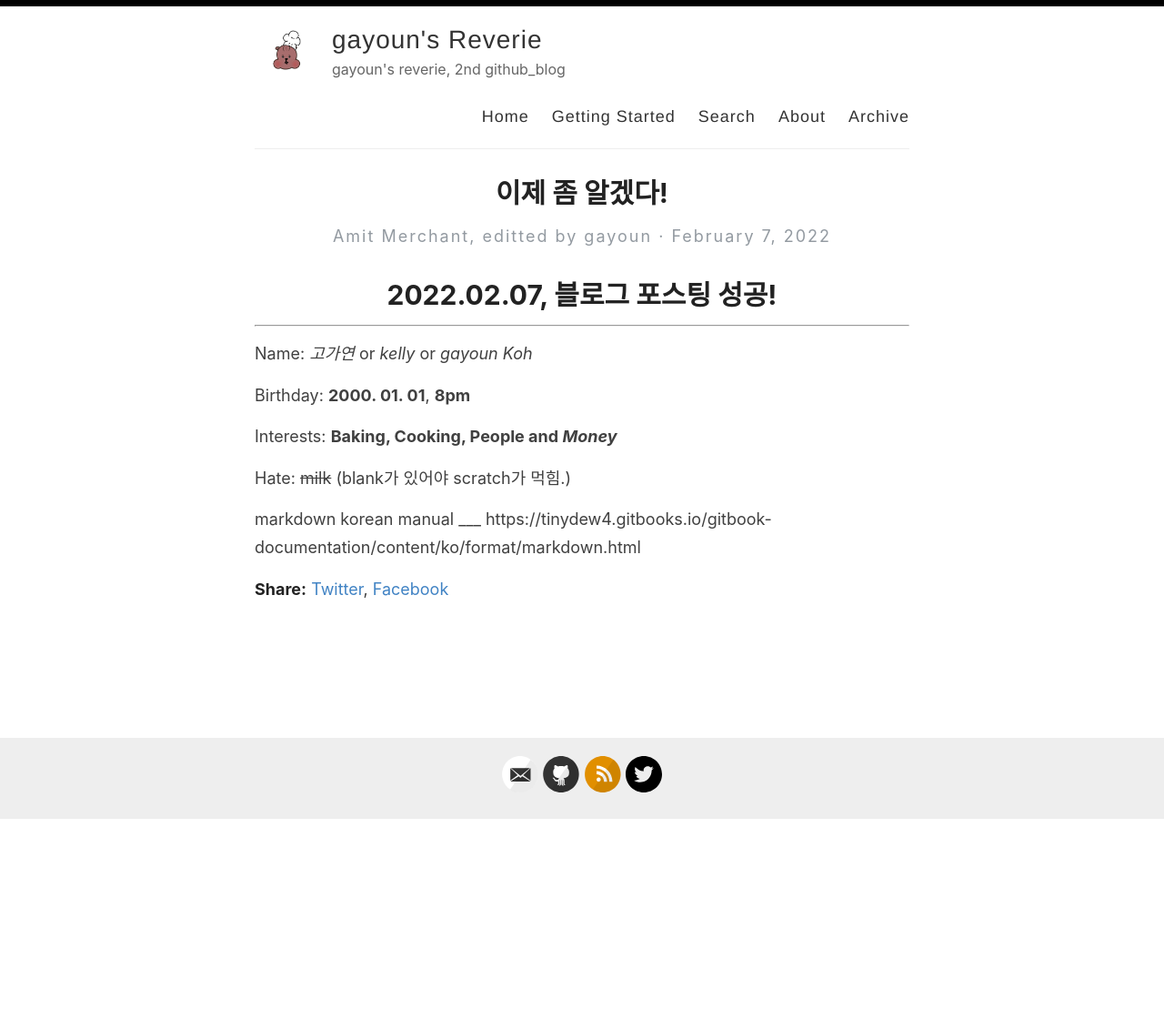
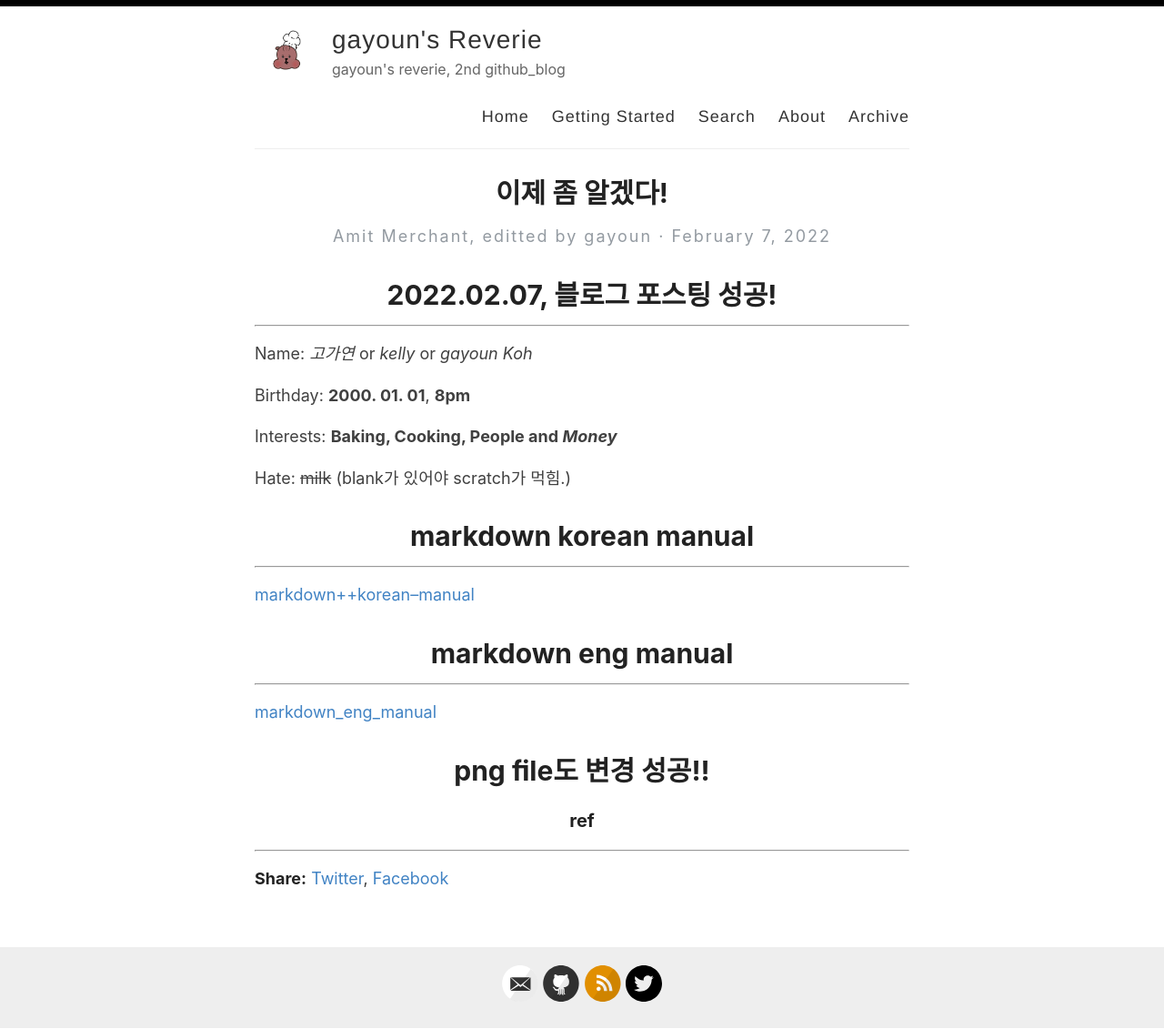
Before and after one commit to GaYounKoh/gayoun_reverie.github.io, a Jekyll site: the page built from _posts/2022-02-07-I-see.md, in a window 1280 px wide. Shown: the whole page at 91% size. Built offline with Jekyll 4.4.1, drawn with Linux system fonts in a browser that asks for light colours; comment, search, counter and statistics services are not loaded; before the commit the page ends 901 px from its top, so only the background shows below that.

Commit message:
Update 2022-02-07-I-see.md

```diff
--- a/_posts/2022-02-07-I-see.md
+++ b/_posts/2022-02-07-I-see.md
@@ -4,7 +4,6 @@ title: 이제 좀 알겠다!
 ---
 # 2022.02.07, 블로그 포스팅 성공!
 ***
-
 Name: *고가연* or _kelly_ or *gayoun Koh*
 
 Birthday: **2000. 01. 01**, __8pm__
@@ -13,6 +12,19 @@ Interests: **Baking, Cooking, People and _Money_**
 
 Hate: ~~milk~~ (blank가 있어야 scratch가 먹힘.)
 
-markdown korean manual
+
+# markdown korean manual
 ___
-https://tinydew4.gitbooks.io/gitbook-documentation/content/ko/format/markdown.html
+[markdown++korean--manual][markdown korean manual]
+
+
+# markdown eng manual
+---
+[markdown_eng_manual](https://github.com/adam-p/markdown-here/wiki/Markdown-Cheatsheet)
+
+
+# png file도 변경 성공!!
+
+### ref
+---
+[markdown korean manual]: https://tinydew4.gitbooks.io/gitbook-documentation/content/ko/format/markdown.html
```
